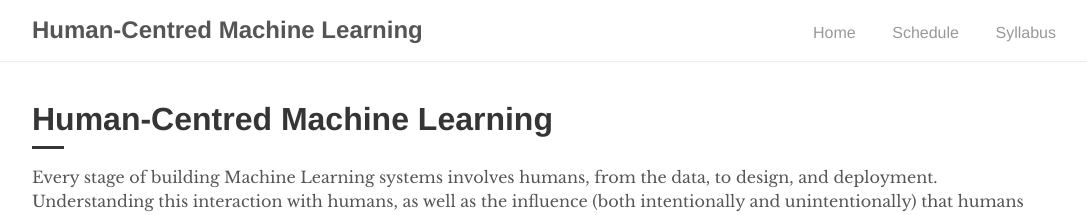
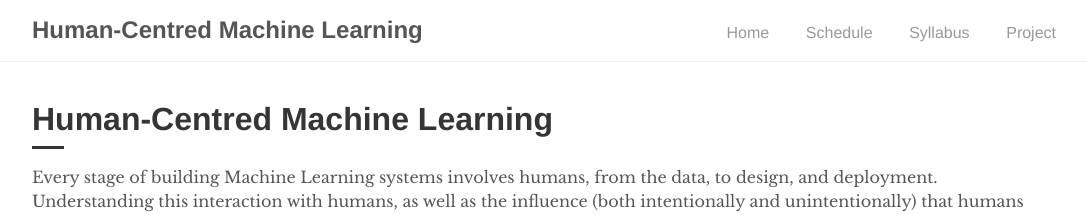
Before and after one commit to amsterdam-hcml/amsterdam-hcml.github.io, a Jekyll site: the page built from index.html, in a window 1280 px wide. Shown: the top 215 px of the page, without its empty margins (96-1183 px from the left). Built offline with Jekyll 4.4.1, drawn with Linux system fonts in a browser that asks for light colours; the list of posts is cut into pages by our own code.

Commit message:
navigation

```diff
--- a/_includes/navigation.html
+++ b/_includes/navigation.html
@@ -7,6 +7,7 @@
       <li><a href="{{ site.baseurl }}/">Home</a></li>
       <li><a href="{{ site.baseurl }}/#schedule">Schedule</a></li>
       <li><a href="{{ '/syllabus' | prepend: site.baseurl }}">Syllabus</a></li>
+      <li><a href="{{ '/project' | prepend: site.baseurl }}">Project</a></li>
     </ul>
   </div>
 </nav>
```
